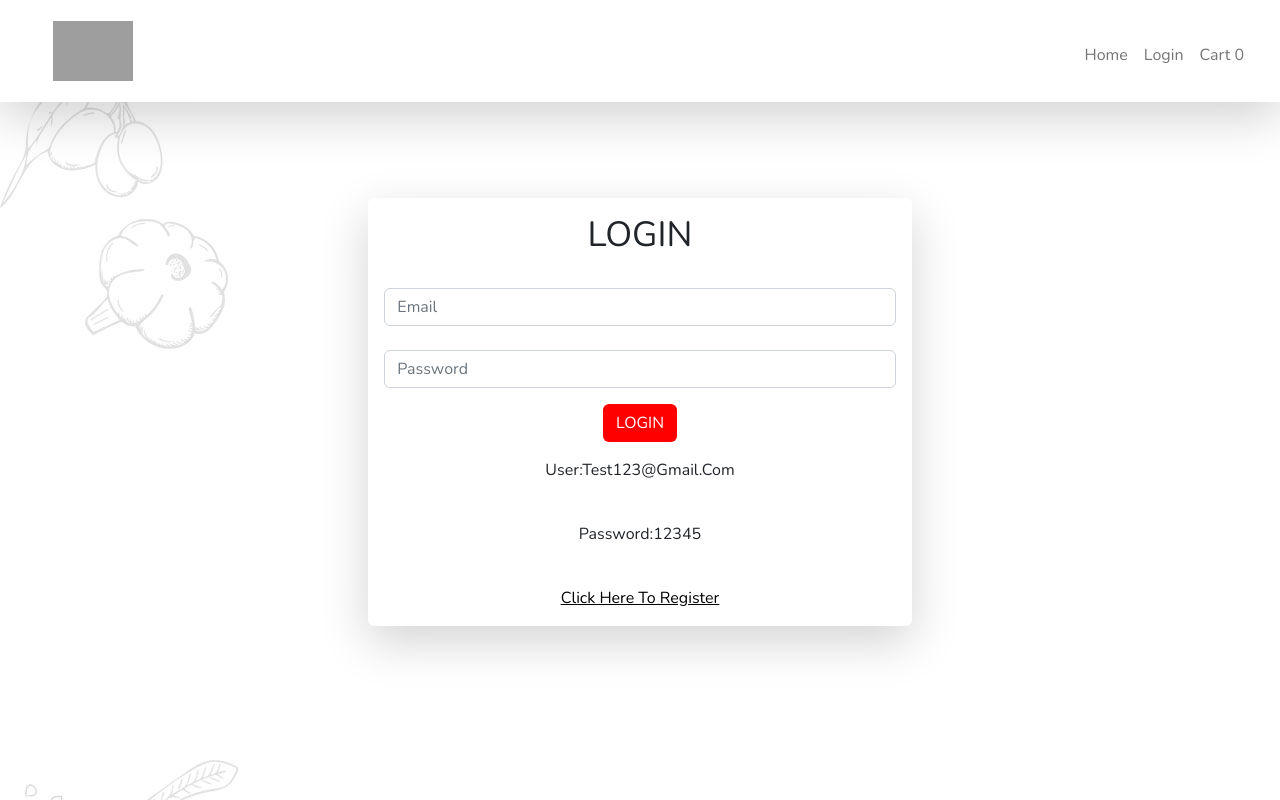
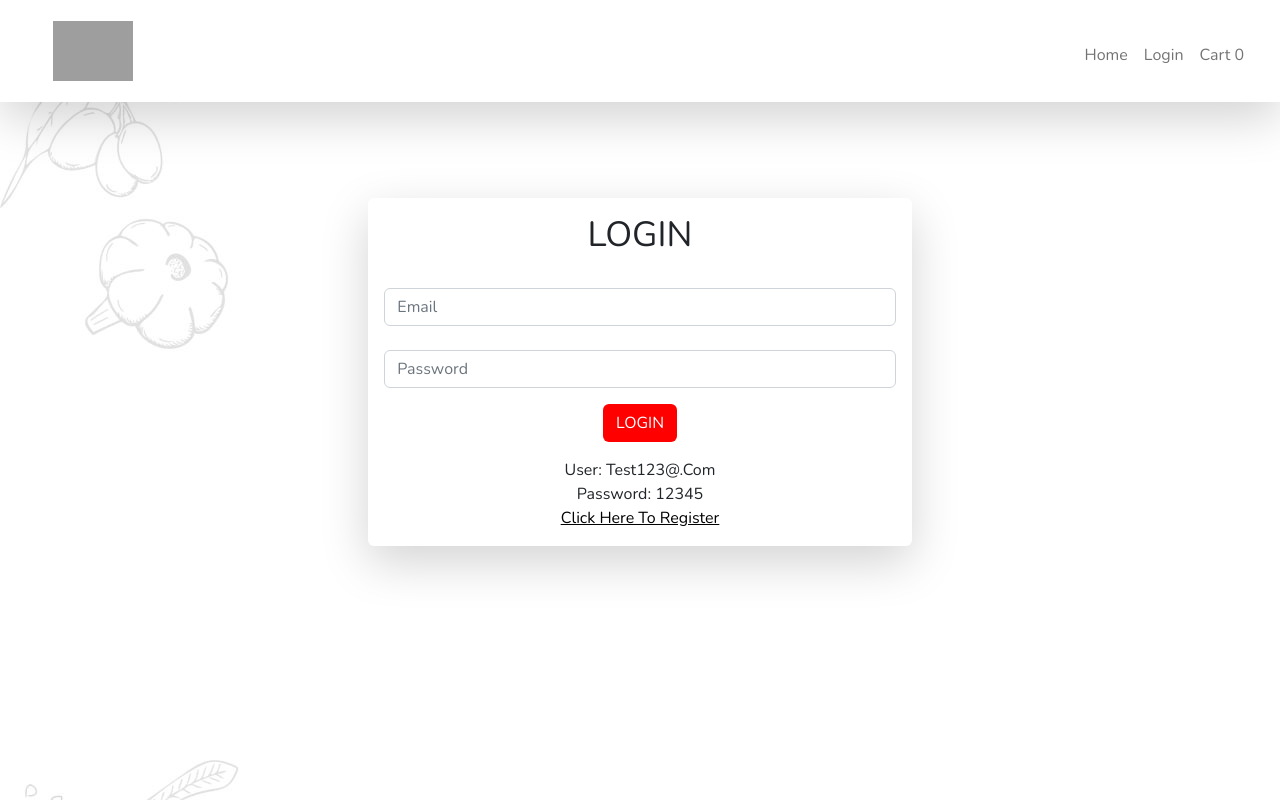
Before and after one commit to Abdulhadhi1/foodapp-front-end, a React (Create React App) app: page /login in a window 1280 px wide. Built offline with nearby package versions, Linux system fonts and the light colour scheme; grey boxes are pictures that could not be loaded.

Commit message:
Update LoginScreen.js

```diff
--- a/src/screens/LoginScreen.js
+++ b/src/screens/LoginScreen.js
@@ -55,8 +55,8 @@ export default function LoginScreen() {
             >
               LOGIN
             </button><br />
-           <p>user:test123@gmail.com</p><br/>
-           <p>password:12345</p>
+           user: test123@.com <br/>
+           password: 12345
            <br />
             <a style={{ color: "black" }} href="/register" className="lg-title">
               Click Here To Register
```
